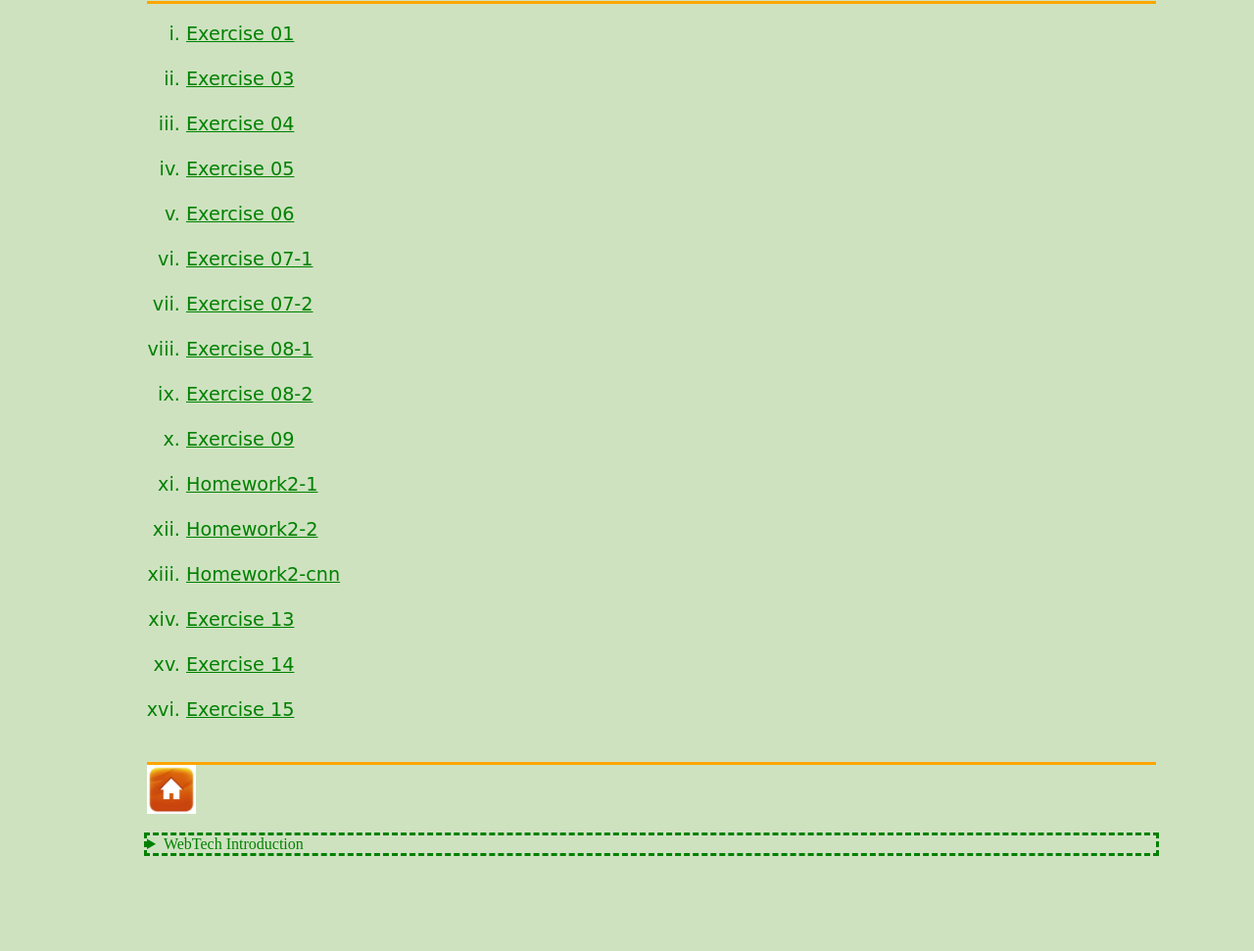
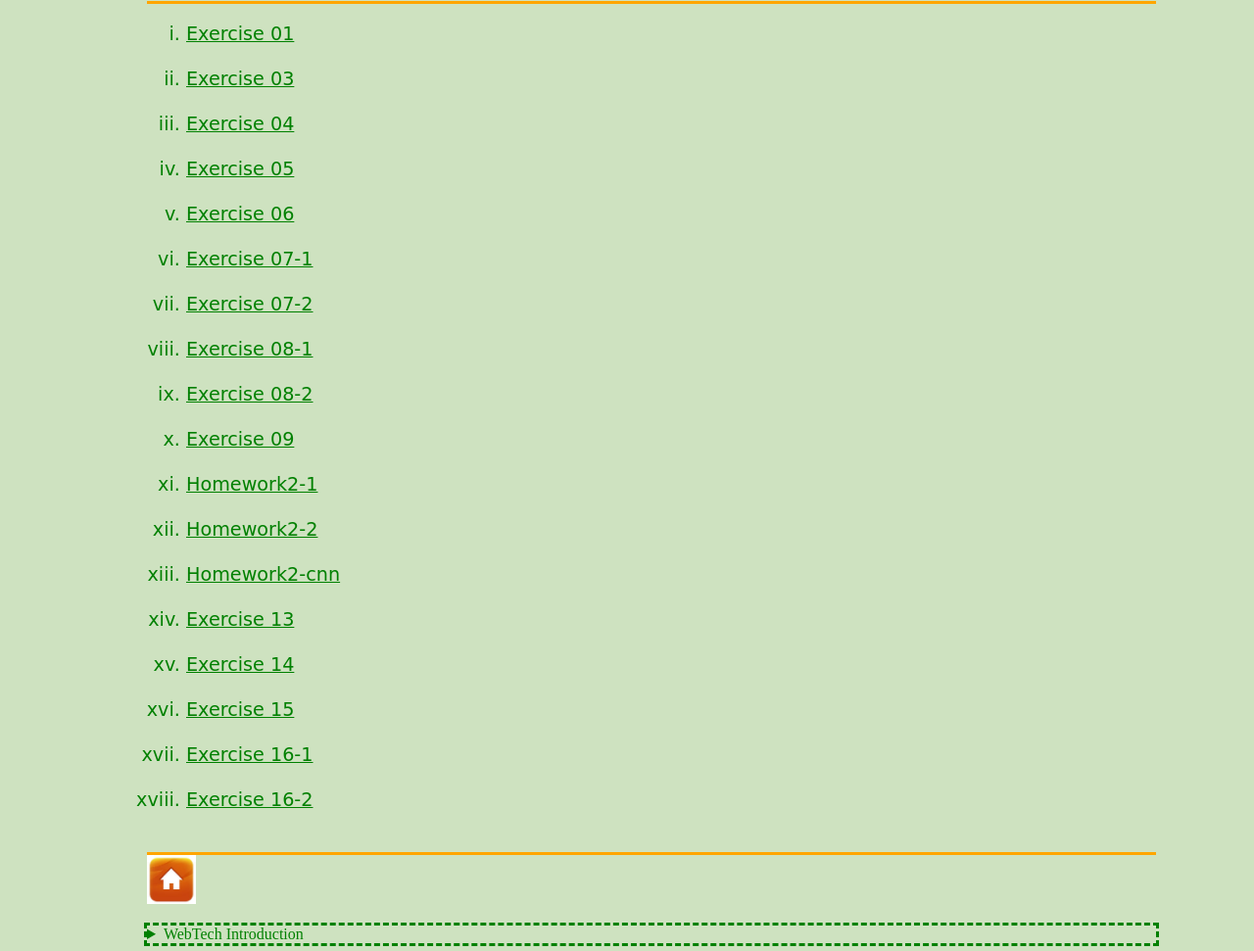
Before and after one commit to chloeouyang/WebTech, a plain HTML site: page sitemap.html in a window 1280 px wide. Shown: the part 79-1050 px from the top of the page at 98% size. Before the commit the page ends 958 px from the top, so only its background shows below. Drawn offline with Linux system fonts and the light colour scheme.

Commit message:
sitemap update

```diff
--- a/sitemap.html
+++ b/sitemap.html
@@ -73,6 +73,10 @@
       <br />
       <li><a href="ex15.html">Exercise 15</a></li>
       <br />
+      <li><a href="ex16-1.html">Exercise 16-1</a></li>
+      <br />
+      <li><a href="ex16-2.html">Exercise 16-2</a></li>
+      <br />
     </ol>
     <div style="border-top: 3px solid orange"></div>
 
```
